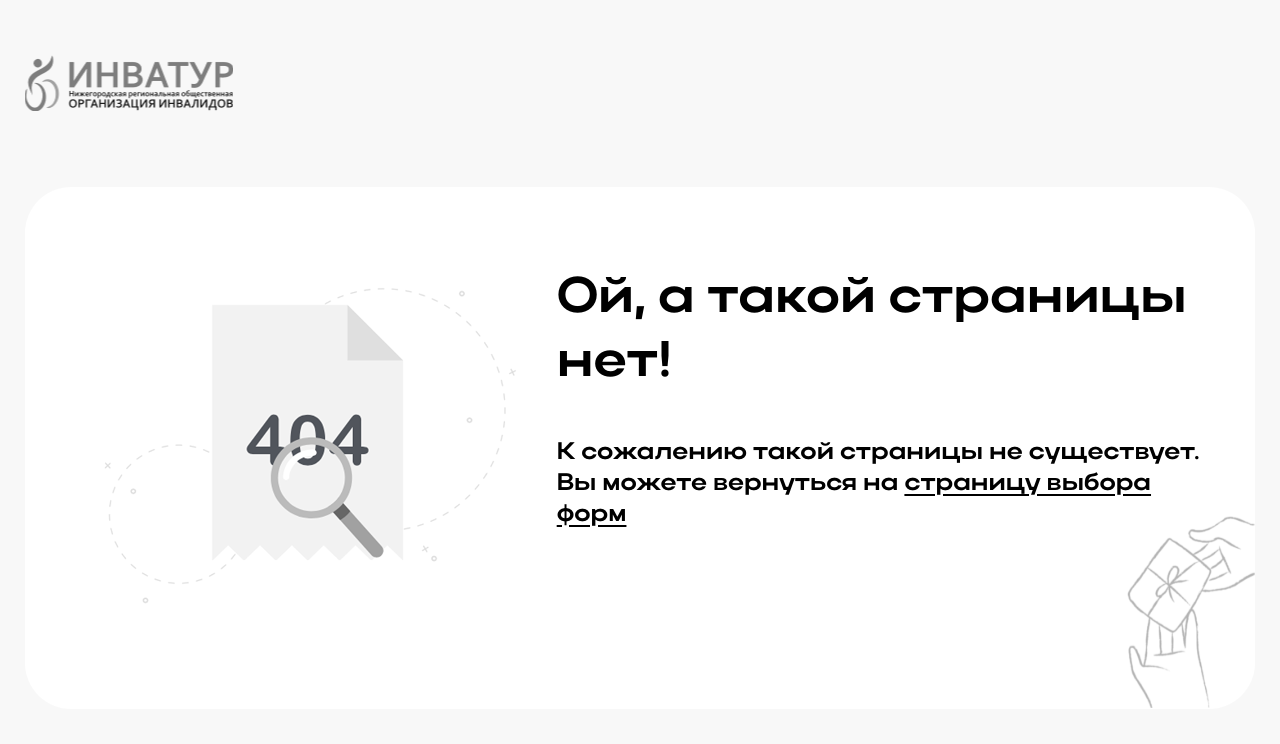
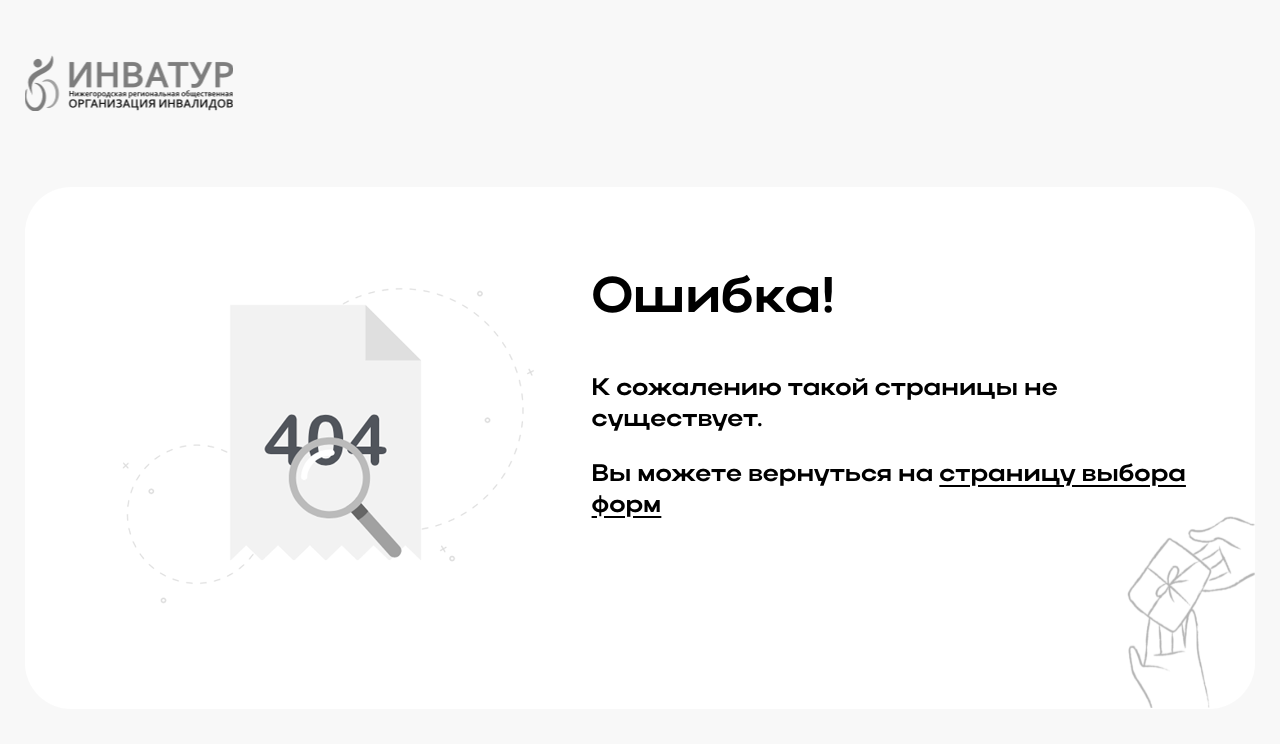
Before and after one commit to practicum-team-9/web, a React (Vite) app: page / in a window 1280 px wide. Shown: the top 744 px of the page. Built offline with nearby package versions, Linux system fonts and the light colour scheme.

Commit message:
feat: adding NotFound page to FormNotFound widget

```diff
--- a/src/pages/NotFound/NotFound.jsx
+++ b/src/pages/NotFound/NotFound.jsx
@@ -15,8 +15,9 @@ function NotFound() {
                     <img src={image404} alt="Страница с ошибкой 404" />
                 </div>
                 <div className="text-container">
-                    <h2 className="not-found-h">Ой, а такой страницы нет!</h2>
-                    <p className="not-found-p">К сожалению такой страницы не существует. <br/>Вы можете вернуться на <a className="not-found-a" href='/choose-form'>страницу выбора форм</a></p>
+                    <h2 className="not-found-h">Ошибка!</h2>
+                    <p className="not-found-p">К сожалению такой страницы не существует. </p>
+                    <p className="not-found-p">Вы можете вернуться на <a className="not-found-a" href='/choose-form'>страницу выбора форм</a></p>
                 </div>
             </div>
             <img
--- a/src/widgets/FormNotFound/FormNotFound.jsx
+++ b/src/widgets/FormNotFound/FormNotFound.jsx
@@ -1,5 +1,7 @@
+import NotFound from "@/pages/NotFound/NotFound";
+
 function FormNotFound() {
-  return <div>ПУСТО</div>;
+  return <NotFound />;
 }
 
 export default FormNotFound;
```
